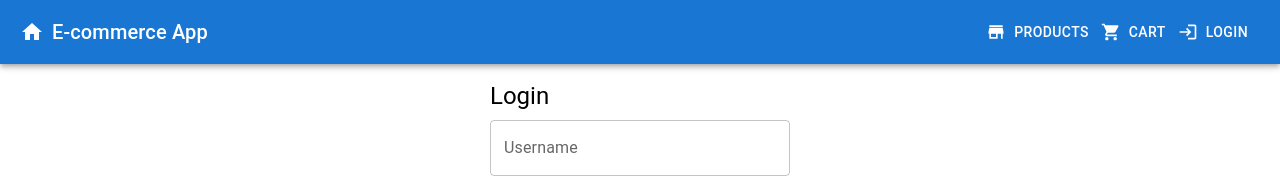
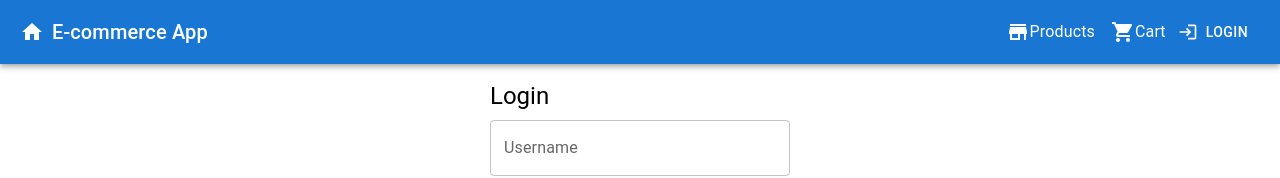
Before and after one commit to JacoboGallardo/eCommerceExample, a React (Create React App) app: page / in a window 1280 px wide. Shown: the top 178 px of the page. Built offline with nearby package versions, Linux system fonts and the light colour scheme; the HTML template or start-up script is replaced by a standard one.

Commit message:
Try get quantoty from cart

```diff
--- a/src/App.js
+++ b/src/App.js
@@ -5,9 +5,11 @@ import ProductsPage from "./pages/ProductsPage";
 import CartPage from "./pages/CartPage";
 import PrivateRoute from "./components/PrivateRoute";
 import Navbar from "./components/Navbar";
+import { CartStatusProvider } from "./context/cartContext";
 
 function App() {
   return (
+    <CartStatusProvider>
       <Router>
         <Navbar />
         <Routes>
@@ -16,6 +18,7 @@ function App() {
           <Route path="/cart" element={<PrivateRoute element={CartPage} />} />
         </Routes>
       </Router>
+    </CartStatusProvider>
   );
 }
 
--- a/src/components/Navbar.js
+++ b/src/components/Navbar.js
@@ -1,12 +1,16 @@
 import React, { useState, useEffect } from "react";
 import { Link, useNavigate } from "react-router-dom";
-import { AppBar, Toolbar, IconButton, Typography, Button } from "@mui/material";
+import { AppBar, Toolbar, IconButton, Typography, Button, Badge } from "@mui/material";
 import { Home, ShoppingCart, Store, Login, Logout } from "@mui/icons-material";
+import { useCartState } from "../context/cartContext";
 
 const Navbar = () => {
   const userToken = localStorage.getItem("userToken");
   const [isAuthenticated, setIsAuthenticated] = useState(!!userToken);
   const navigate = useNavigate();
+  const { cartQuantity } = useCartState()
+
+  console.log('Cart quantity', cartQuantity)
 
   useEffect(() => {
     setIsAuthenticated(!!userToken);
@@ -29,12 +33,17 @@ const Navbar = () => {
         <Typography variant="h6" sx={{ flexGrow: 1 }}>
           E-commerce App
         </Typography>
-        <Button color="inherit" component={Link} to="/products" startIcon={<Store />}>
-          Products
-        </Button>
-        <Button color="inherit" component={Link} to="/cart" startIcon={<ShoppingCart />}>
-          Cart
-        </Button>
+        <IconButton color="inherit" component={Link} to="/products" startIcon={<Store />}>
+          <Store />
+          <Typography>Products</Typography>
+        </IconButton>
+        <IconButton color="inherit" component={Link} to="/cart">
+          <Badge badgeContent={cartQuantity} color="secondary">
+            <ShoppingCart />
+          </Badge>
+          <Typography>Cart</Typography>
+        </IconButton>
+
         {isAuthenticated ? (
           <Button color="inherit" onClick={handleLogout} startIcon={<Logout />}>
             Logout
--- /dev/null
+++ b/src/context/cartContext.js
@@ -0,0 +1,21 @@
+import React, { createContext, useContext, useState } from "react";
+
+const CartContext = createContext();
+
+export function CartStatusProvider({ children }) {
+    const [cartQuantity, setCartQuantity] = useState(0);
+
+    return (
+        <CartContext.Provider value={{ cartQuantity, setCartQuantity }}>
+            {children}
+        </CartContext.Provider>
+    );
+}
+
+export function useCartState() {
+    const context = useContext(CartContext);
+    if (!context) {
+        throw new Error("useCartState must be used within a CartStatusProvider");
+    }
+    return context;
+}
```
Lines whose indentation alone changed are shown as unchanged.
